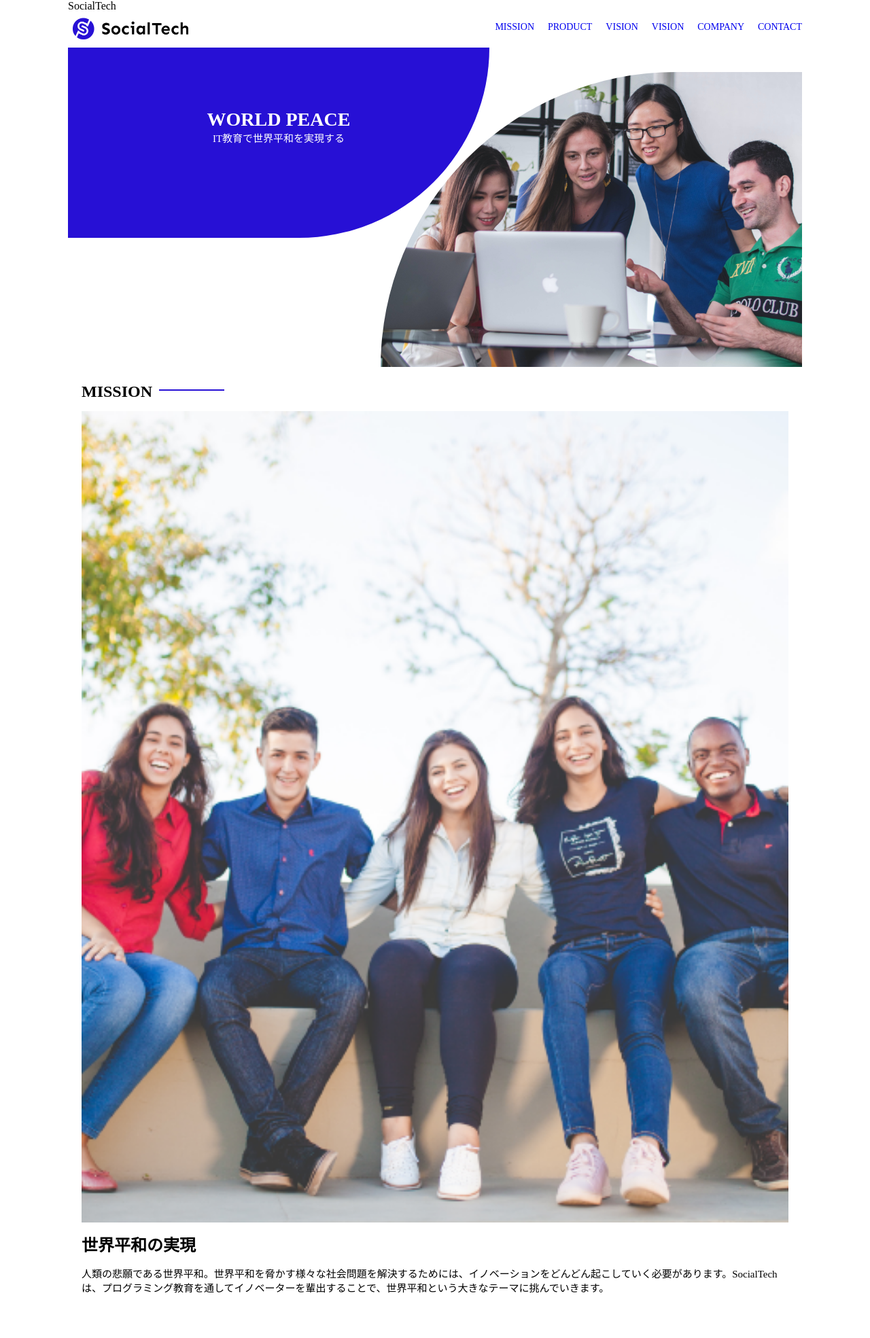
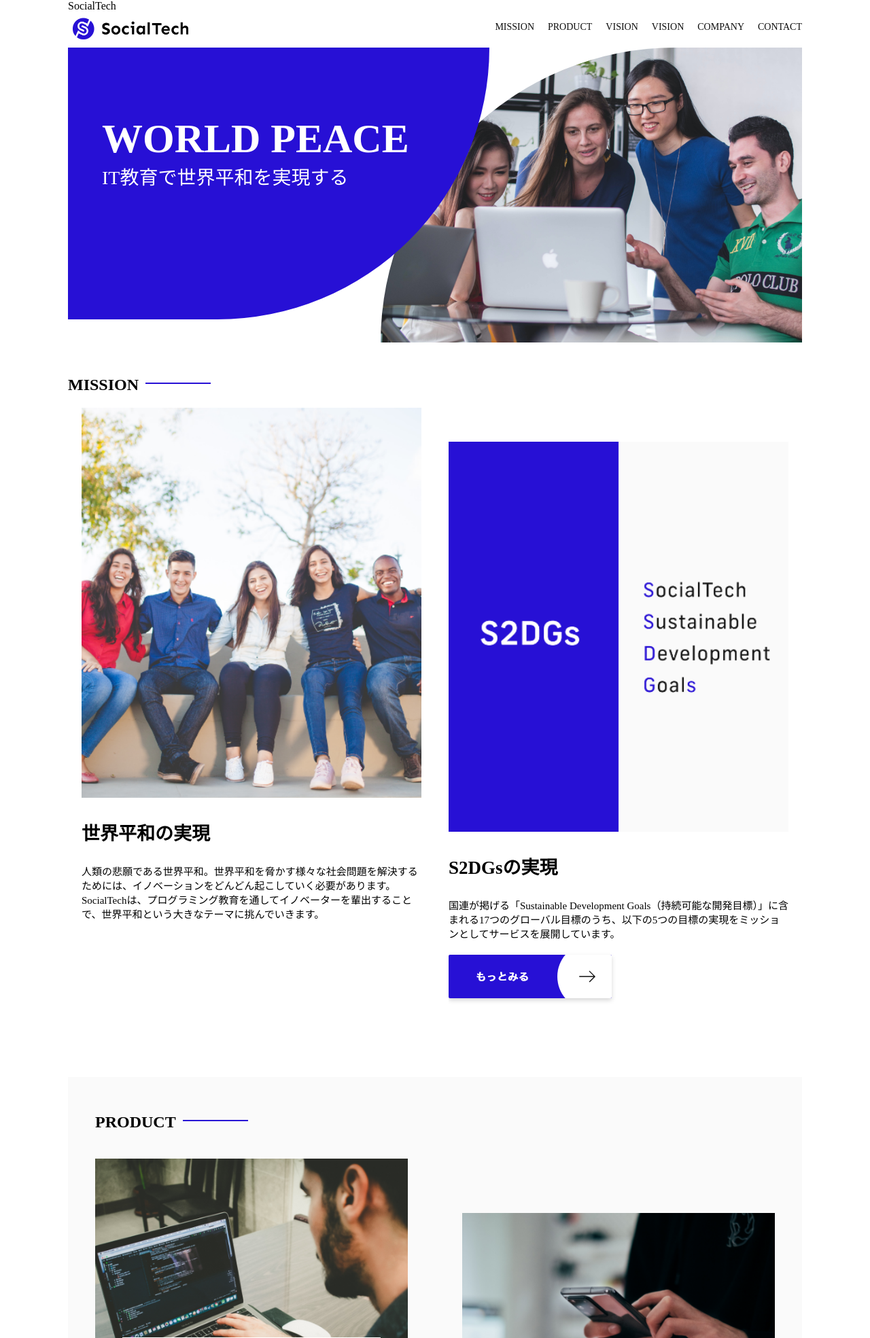
Before and after one commit to aya13hahaha/html-css-basic-kadai, a PHP site: page / in a window 1280 px wide. Shown: the top 1969 px of the page at 68% size. Run offline with PHP 8.4, Linux system fonts and the light colour scheme.

Commit message:
Update style.css

```diff
--- a/kadai_tutorial_output/socialtech 2/style.css
+++ b/kadai_tutorial_output/socialtech 2/style.css
@@ -1,16 +1,16 @@
-/* pc、スマホ共通スタイル */
+/* PC、スマホ共通スタイル */
 * {
-  box-sizing: :border-box;
+  box-sizing: border-box;
 }
 
 p {
   font-size: 15px;
 }
 
-body{
-  font-family: "Source Sans Pro", "Hiragino Kaku Gothic ProN"; Meiryo, Arial,sans serif;
+body {
   max-width: 1080px;
   margin: 0 auto 0 auto;
+  font-family: "Source Sans Pro", "Hiragino Kaku Gothic ProN"; Meiryo, Arial,sans-serif;
 }
 
 header{
@@ -35,7 +35,7 @@
 #nav-pc a {
   text-decoration: none;
   margin-left: 20px;
-  color #0d0d0d;
+  color:#0d0d0d;
 }
 
 #nav-pc a:hover {
@@ -67,7 +67,7 @@
   z-index: 11;
 }
 
-#main-message > h1 {
+#main-message h1 {
   font-size: 60px;
   margin: 100px 0 0 50px;
 }
@@ -180,7 +180,7 @@
   color: #2710d5;
   font-weight: bold;
   font-size: 16px;
-  margin: 0;
+  margin: 0px;
 }
 
 /*　説明文の見出し　*/
@@ -688,7 +688,6 @@
   display: none;
   z-index: 100;
 }
-}
 
 /* ×ボタン */
 #close {
@@ -951,7 +950,7 @@
 #footer-link > a {
   margin: 0 20px 30px 0;
   display: block;
-  background-image: url(images/arrow.png);
+  background-image: url("images/arrow.png");
   background-repeat: no-repeat;
   background-position: right top;
 }
@@ -1112,3 +1111,4 @@
     order: 2;
     width: 100%;
   }
+}
```
